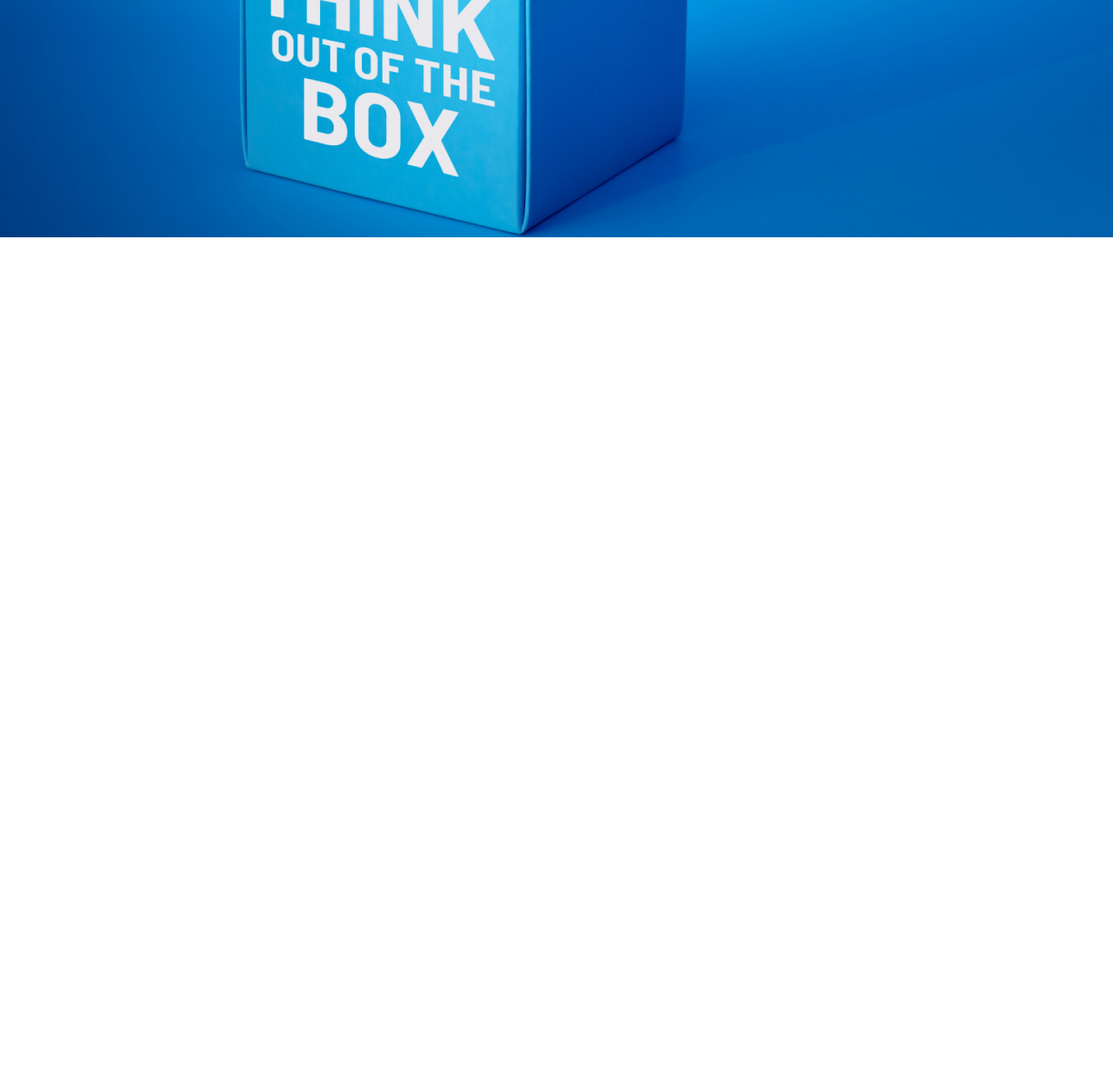
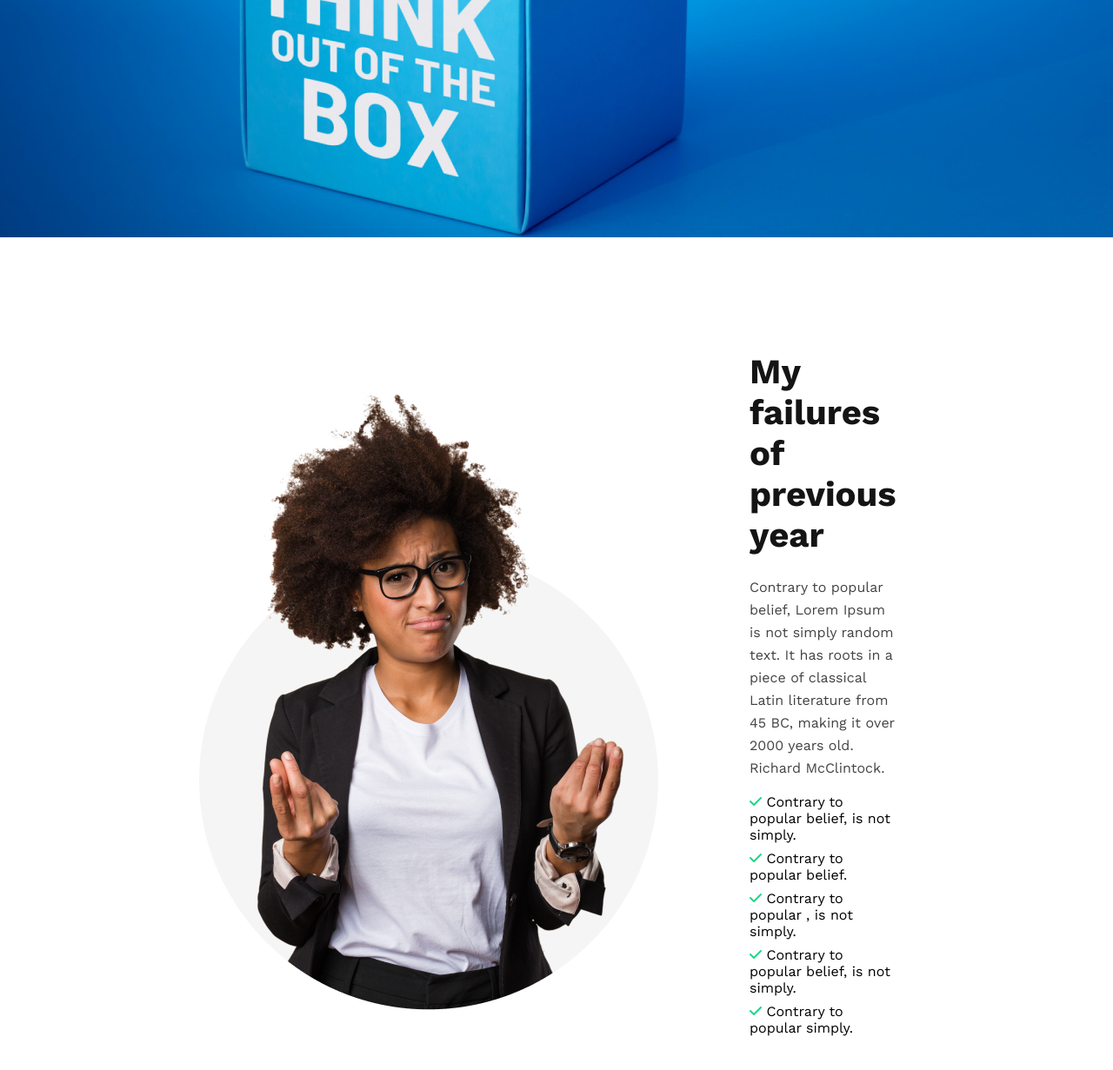
Before and after one commit to SolaymanSinha/ph-assignment-01, a plain HTML site: page index.html in a window 1280 px wide. Shown: the part 535-1766 px from the top of the page at 87% size. Before the commit the page ends 808 px from the top, so only its background shows below. Drawn offline with nearby package versions, Linux system fonts and the light colour scheme.

Commit message:
main section-01 complete

```diff
--- a/index.html
+++ b/index.html
@@ -1,34 +1,75 @@
 <!DOCTYPE html>
 <html lang="en">
-
   <head>
-    <meta charset="UTF-8">
-    <meta http-equiv="X-UA-Compatible" content="IE=edge">
-    <meta name="viewport" content="width=device-width, initial-scale=1.0">
+    <meta charset="UTF-8" />
+    <meta http-equiv="X-UA-Compatible" content="IE=edge" />
+    <meta name="viewport" content="width=device-width, initial-scale=1.0" />
     <title>Assignment-01</title>
-    <link rel="preconnect" href="https://fonts.googleapis.com">
-    <link rel="preconnect" href="https://fonts.gstatic.com" crossorigin>
-    <link rel="preconnect" href="https://fonts.googleapis.com">
-    <link rel="preconnect" href="https://fonts.gstatic.com" crossorigin>
-    <link href="https://fonts.googleapis.com/css2?family=Work+Sans:wght@400;600;700&display=swap" rel="stylesheet">
-    <link rel="stylesheet" href="./style.css">
+    <link rel="preconnect" href="https://fonts.googleapis.com" />
+    <link rel="preconnect" href="https://fonts.gstatic.com" crossorigin />
+    <link rel="preconnect" href="https://fonts.googleapis.com" />
+    <link rel="preconnect" href="https://fonts.gstatic.com" crossorigin />
+    <link
+      href="https://fonts.googleapis.com/css2?family=Work+Sans:wght@400;600;700&display=swap"
+      rel="stylesheet"
+    />
+    <link rel="stylesheet" href="./style.css" />
+    <script
+      src="https://kit.fontawesome.com/ce3e89301d.js"
+      crossorigin="anonymous"
+    ></script>
   </head>
 
   <body>
-    <div class="header">
+    <header class="header">
       <section class="header-section">
         <h1>All Things Are Possible If You Believe.</h1>
-            <p>There are many variations of passages of Lorem Ipsum available, but the majority have suffered alteration
-                in some form,
-                by injected humour, or randomised words</p>
+        <p>
+          There are many variations of passages of Lorem Ipsum available, but
+          the majority have suffered alteration in some form, by injected
+          humour, or randomised words
+        </p>
 
-            <button>Contact Us</button>
+        <button><strong>Contact Us</strong></button>
+      </section>
+    </header>
+
+    <main>
+      <section class="failure-section">
+        <div class="failure-div-1">
+          <img src="./images/person.png" alt="A person" />
+        </div>
+        <div class="failure-div-2">
+          <h1>My failures of previous year</h1>
+          <p>
+            Contrary to popular belief, Lorem Ipsum is not simply random text.
+            It has roots in a piece of classical Latin literature from 45 BC,
+            making it over 2000 years old. Richard McClintock.
+          </p>
+          <section class="failure-check-section">
+            <div class="failure-check-1">
+              <i class="fa-solid fa-check"></i> Contrary to popular belief, is
+              not simply.
+            </div>
+            <div class="failure-check-2">
+              <i class="fa-solid fa-check"></i> Contrary to popular belief.
+            </div>
+            <div class="failure-check-3">
+              <i class="fa-solid fa-check"></i> Contrary to popular , is not
+              simply.
+            </div>
+            <div class="failure-check-4">
+              <i class="fa-solid fa-check"></i> Contrary to popular belief, is
+              not simply.
+            </div>
+            <div class="failure-check-5">
+              <i class="fa-solid fa-check"></i> Contrary to popular simply.
+            </div>
           </section>
         </div>
-
-    <main></main>
+      </section>
+    </main>
 
     <footer></footer>
   </body>
-
 </html>
--- a/style.css
+++ b/style.css
@@ -1,9 +1,10 @@
 * {
   margin: 0;
   padding: 0;
-    font-family: 'Work Sans', sans-serif;
+  font-family: "Work Sans", sans-serif;
 }
 
+/*------------------------ Header Styles -------------------------*/
 .header {
   background-image: url("./images/banner3.png");
   background-repeat: no-repeat;
@@ -18,7 +19,7 @@
   padding-right: 100px;
   padding-top: 216px;
   width: 35%;
-    color: #FFFFFF;
+  color: #ffffff;
 }
 
 .header-section h1 {
@@ -36,7 +37,7 @@
 }
 
 .header-section button {
-    color: #005FAC;
+  color: #005fac;
   padding: 21px 26px;
   border-radius: 10px;
   border: none;
@@ -44,5 +45,48 @@
   font-size: 20px;
   line-height: 23px;
   text-align: center;
+}
 
+/* ------------------------ Main Styles -------------------------- */
+.failure-section {
+  display: flex;
+  align-items: center;
+  gap: 87px;
+  margin: 131px 322px 129px 206px;
 }
+
+.failure-section .failure-div-2 h1 {
+  font-family: "Work Sans";
+  font-style: normal;
+  font-weight: 700;
+  font-size: 40px;
+  line-height: 47px;
+  color: #151414;
+  margin-bottom: 24px;
+}
+
+.failure-section .failure-div-2 p {
+  font-family: "Work Sans";
+  font-style: normal;
+  font-weight: 400;
+  font-size: 16px;
+  line-height: 26px;
+  color: #444343;
+  margin-bottom: 16px;
+}
+
+.failure-check-1 i,
+.failure-check-2 i,
+.failure-check-3 i,
+.failure-check-4 i,
+.failure-check-5 i {
+  color: #18d887;
+}
+
+.failure-check-1,
+.failure-check-2,
+.failure-check-3,
+.failure-check-4,
+.failure-check-5 {
+  margin-bottom: 8px;
+}
```
Lines whose indentation alone changed are shown as unchanged.
